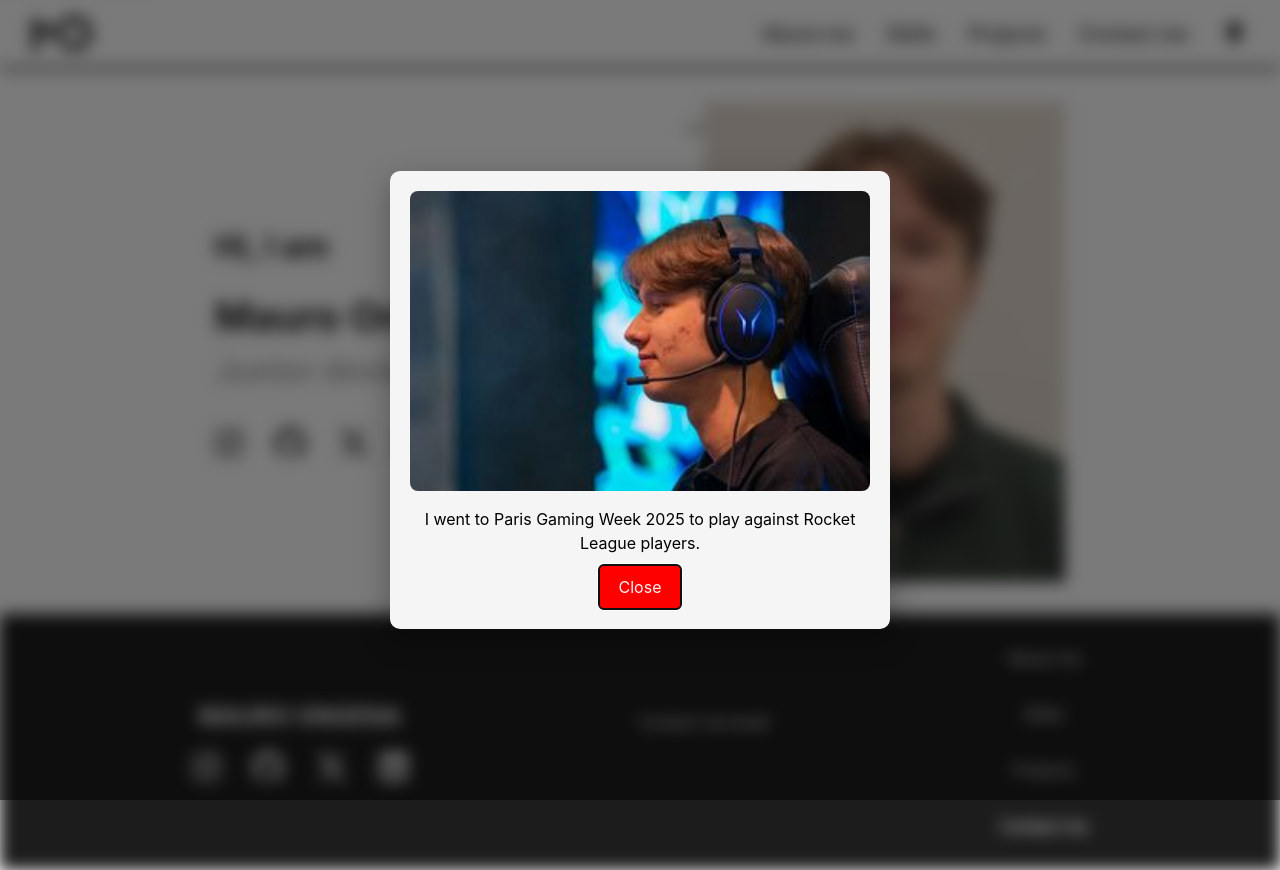
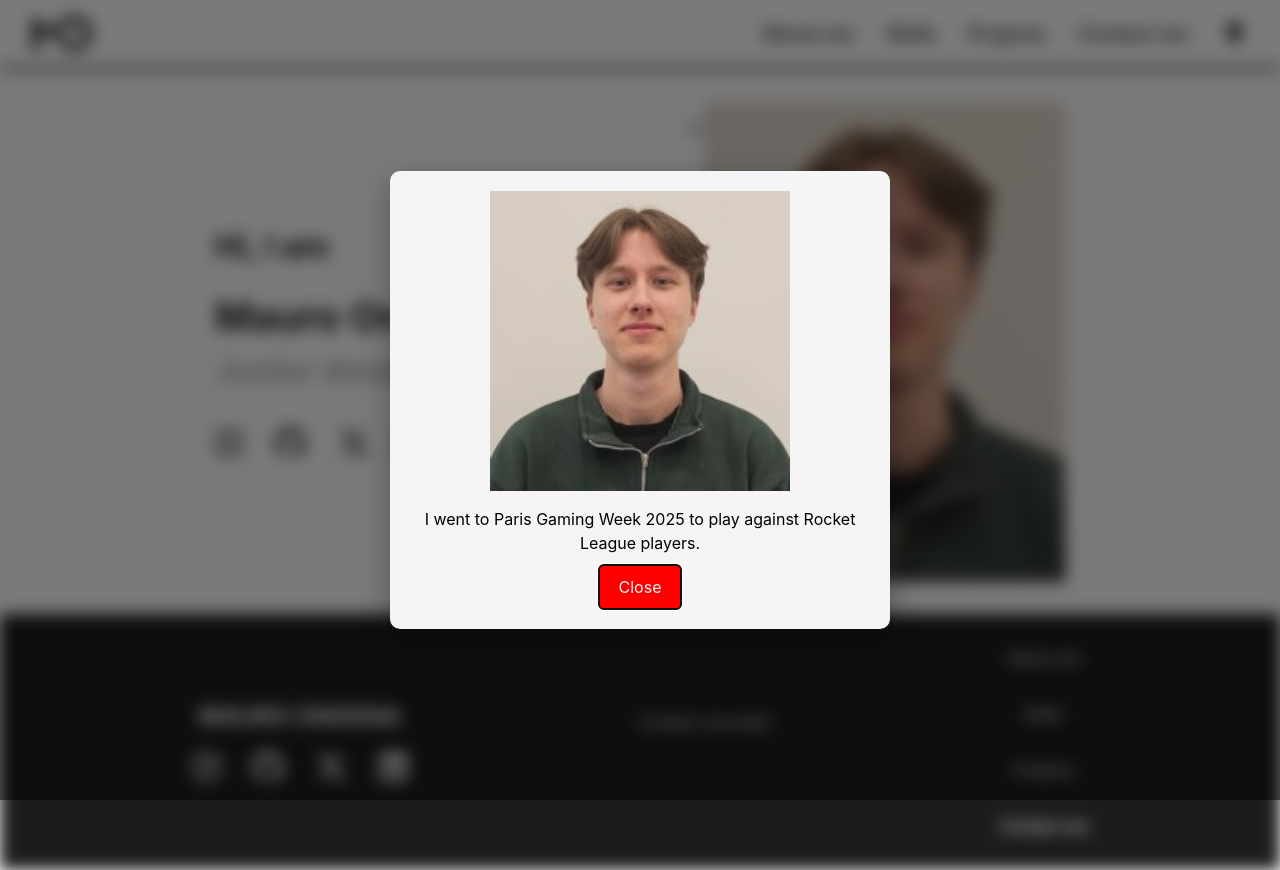
Before and after one commit to mauroongena/portfolio, a website with bundled scripts: page index.html in a window 1280 px wide. Both pictures are taken after a click on the element 884 px from the left and 342 px from the top of the page. Built offline with nearby package versions, Linux system fonts and the light colour scheme.

Commit message:
edited dialog picture

```diff
--- a/index.html
+++ b/index.html
@@ -87,7 +87,7 @@
                     <span class="hero__image-text item item3">creative</span>
                     <span class="hero__image-text item item4">a</span>
                 </p>
-                <div class="hero__image" alt="Picture of myself at a LAN-event"></div>
+                <div class="hero__image" alt="Picture of myself"></div>
                 <dialog class="hero__dialog">
                     <div class="hero__dialog-content">
                         <div class="hero__image"></div>
--- a/src/styles/components/dialog.css
+++ b/src/styles/components/dialog.css
@@ -43,12 +43,16 @@
 .hero__dialog-content .hero__image {
   height: 18.75rem;
   width: 100%;
-  background-image: url("../../images/mauro.png");
+  background-image: url("../../images/linkedin_pic.jpg");
   background-position: center;
   background-repeat: no-repeat;
-  background-size: 200%;
+  background-size: contain;
   border-radius: 0.5rem;
   margin-bottom: 1rem;
+}
+
+.hero__dialog-content .hero__image:hover {
+  filter: brightness(1);
 }
 
 .hero__close-btn {
```
